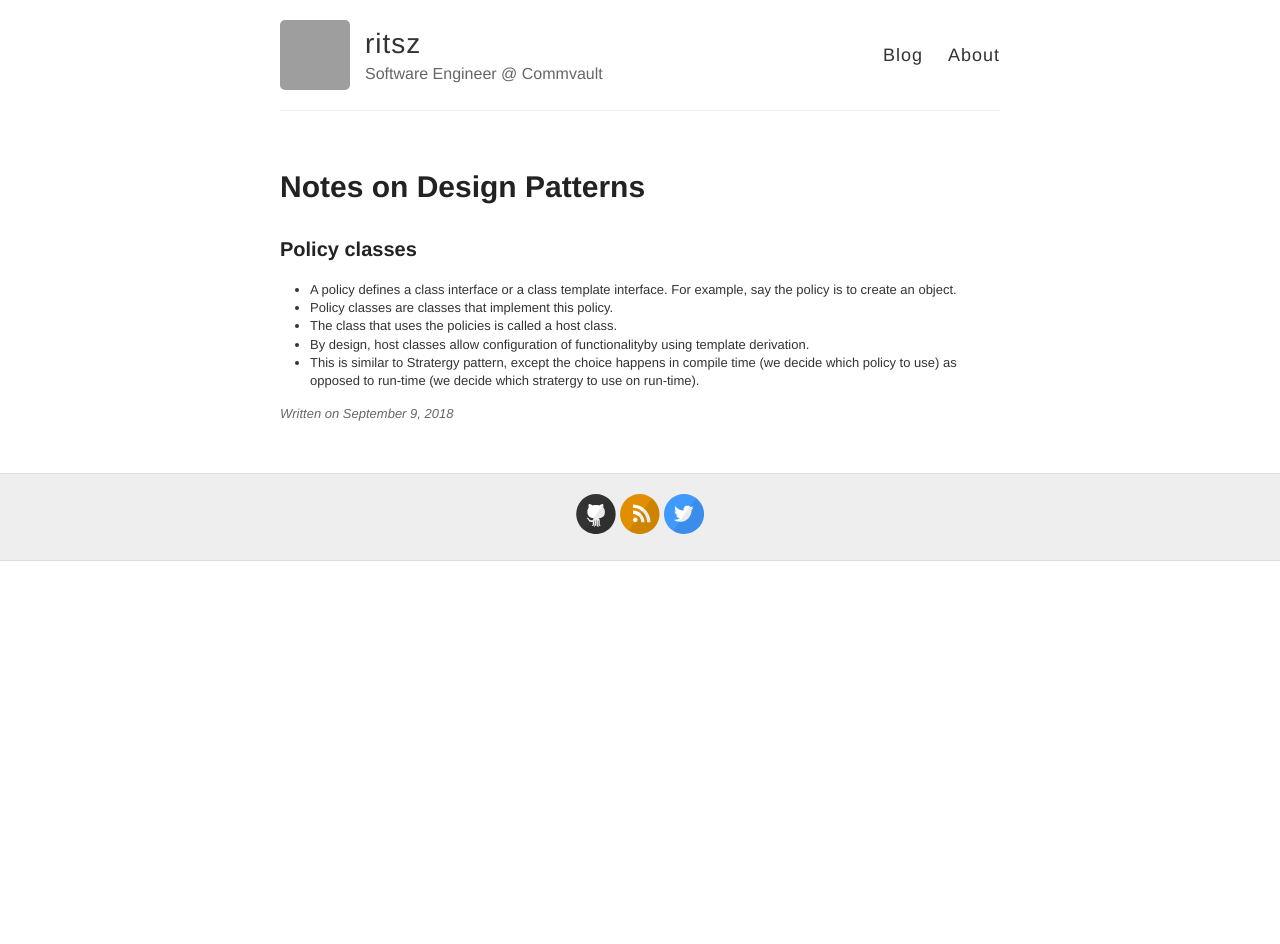
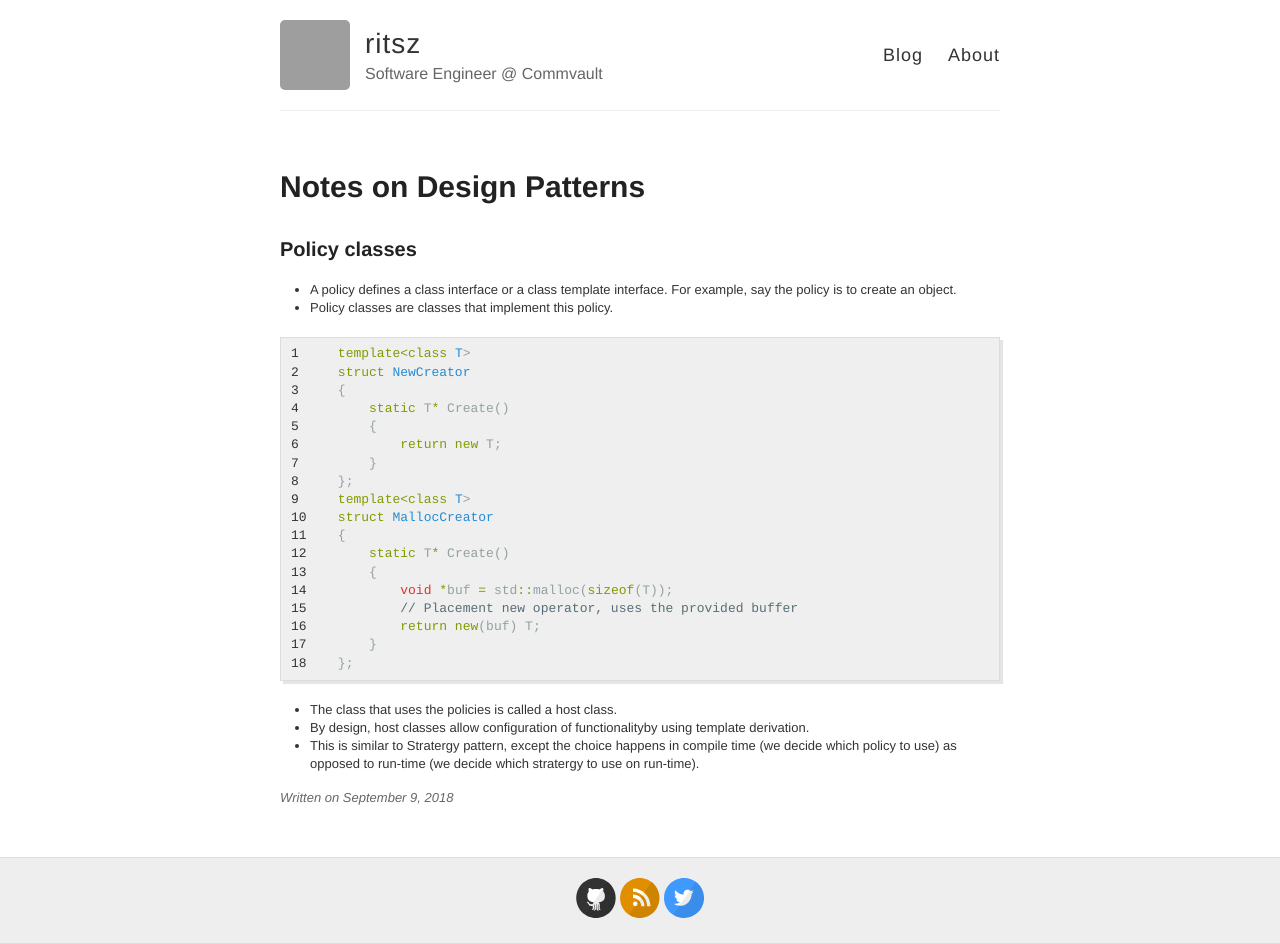
Before and after one commit to ritsz/ritsz.github.io, a Jekyll site: the page built from _posts/2018-09-09-Design-Patterns-01.md, in a window 1280 px wide. Built offline with Jekyll 4.4.1, drawn with Linux system fonts in a browser that asks for light colours; before the commit the page ends 900 px from its top, so only the background shows below that; grey boxes are pictures that could not be loaded.

Commit message:
policy templates

```diff
--- a/_posts/2018-09-09-Design-Patterns-01.md
+++ b/_posts/2018-09-09-Design-Patterns-01.md
@@ -9,6 +9,26 @@ category:
 ### Policy classes
 * A policy defines a class interface or a class template interface. For example, say the policy is to create an object.
 * Policy classes are classes that implement this policy.
+{% highlight cpp linenos %}
+    template<class T>
+    struct NewCreator
+    {
+        static T* Create()
+        {
+            return new T;
+        }
+    };
+    template<class T>
+    struct MallocCreator
+    {
+        static T* Create()
+        {
+            void *buf = std::malloc(sizeof(T));
+            // Placement new operator, uses the provided buffer
+            return new(buf) T;
+        }
+    };
+{% endhighlight %}
 * The class that uses the policies is called a host class.
 * By design, host classes allow configuration of functionalityby using template derivation.
 * This is similar to Stratergy pattern, except the choice happens in compile time (we decide which policy to use) as opposed to run-time (we decide which stratergy to use on run-time).
```
